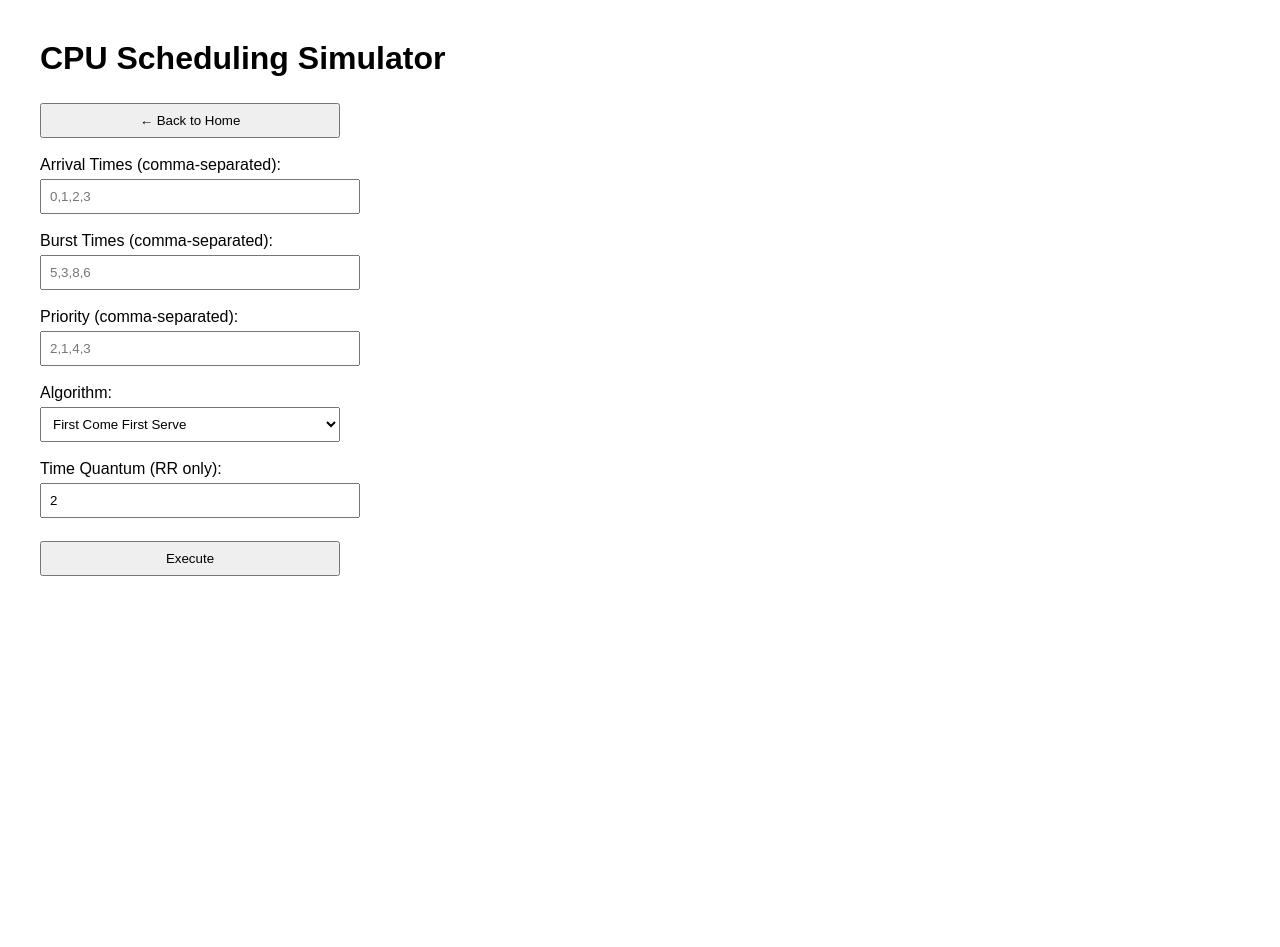
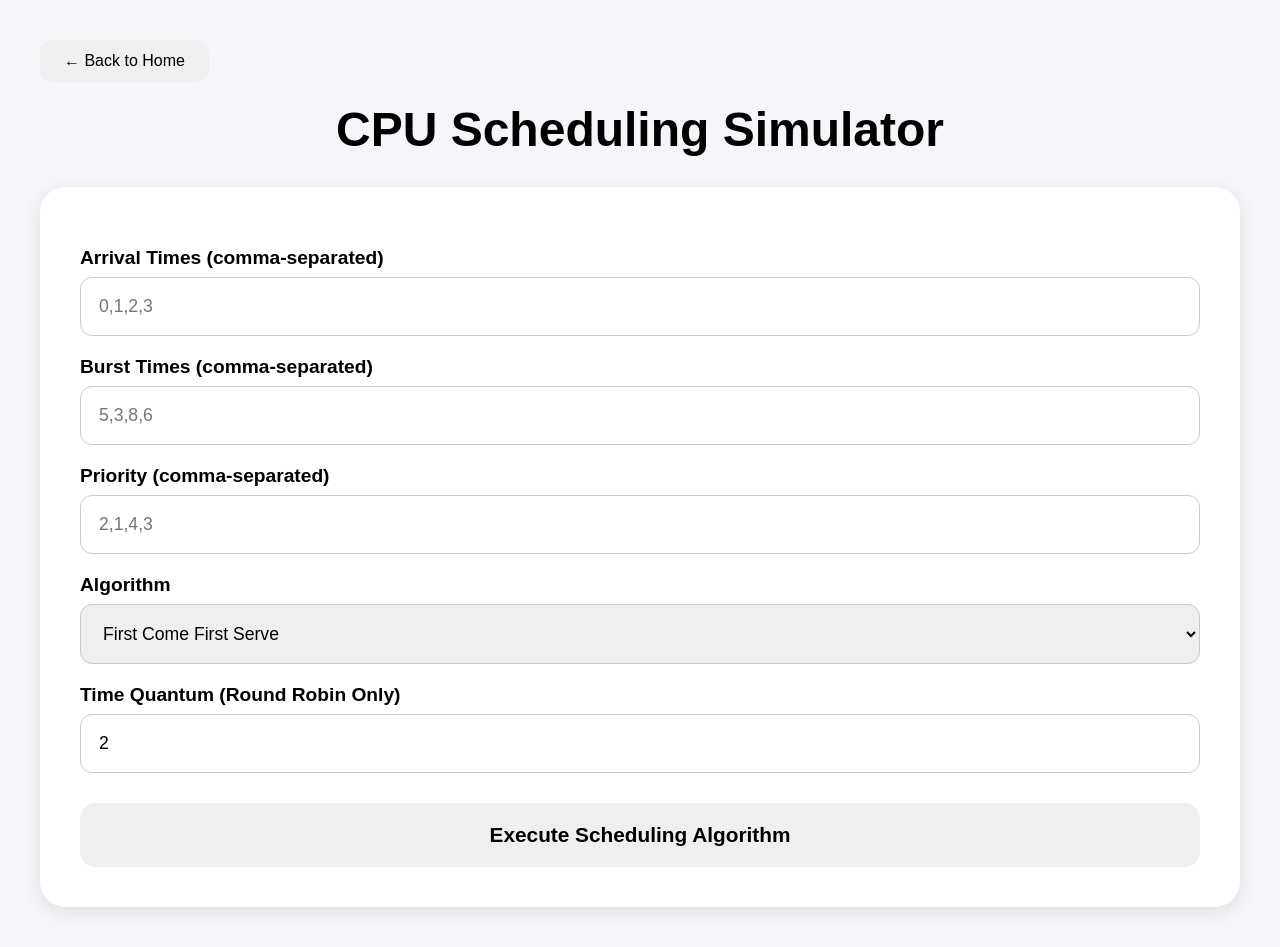
Before and after one commit to lindenn21/os_final_project, a Flask app: page /cpu-scheduling in a window 1280 px wide. Before the commit the page ends 576 px from the top, so only its background shows below. Run offline with Flask 3, Linux system fonts and the light colour scheme.

Commit message:
Cleaner cpu scheduling look

```diff
--- a/templates/cpu_sched.html
+++ b/templates/cpu_sched.html
@@ -4,59 +4,163 @@
     <title>CPU Scheduling Simulator</title>
 
     <style>
-        body {
-            font-family: Arial;
-            margin: 40px;
+
+        *{
+            margin:0;
+            padding:0;
+            box-sizing:border-box;
+            font-family:Arial, sans-serif;
         }
 
-        input, select, button {
-            padding: 8px;
-            margin-top: 5px;
-            width: 300px;
+        body{
+            background:#f4f6f9;
+            padding:40px;
         }
 
-        table {
-            border-collapse: collapse;
-            margin-top: 20px;
+        .container{
+            max-width:1200px;
+            margin:auto;
         }
 
-        th, td {
-            border: 1px solid black;
-            padding: 10px;
-            text-align: center;
+        h1{
+            text-align:center;
+            font-size:3rem;
+            margin-bottom:30px;
         }
 
-        h2, h3 {
-            margin-top: 20px;
+        .back-btn{
+            display:inline-block;
+            text-decoration:none;
+            margin-bottom:20px;
         }
+
+        .back-btn button{
+            padding:12px 24px;
+            border:none;
+            border-radius:12px;
+            cursor:pointer;
+            font-size:1rem;
+        }
+
+        .form-card{
+            background:white;
+            padding:40px;
+            border-radius:25px;
+            box-shadow:0 5px 20px rgba(0,0,0,0.1);
+        }
+
+        label{
+            display:block;
+            margin-top:20px;
+            margin-bottom:8px;
+            font-size:1.2rem;
+            font-weight:bold;
+        }
+
+        input,
+        select{
+            width:100%;
+            padding:18px;
+            font-size:1.1rem;
+            border:1px solid #ccc;
+            border-radius:12px;
+        }
+
+        .execute-btn{
+            width:100%;
+            margin-top:30px;
+            padding:20px;
+            font-size:1.3rem;
+            font-weight:bold;
+            border:none;
+            border-radius:15px;
+            cursor:pointer;
+        }
+
+        h2{
+            text-align:center;
+            margin-top:40px;
+            margin-bottom:20px;
+            font-size:2rem;
+        }
+
+        table{
+            width:100%;
+            border-collapse:collapse;
+            background:white;
+            border-radius:20px;
+            overflow:hidden;
+            box-shadow:0 5px 20px rgba(0,0,0,0.1);
+        }
+
+        th{
+            padding:18px;
+            font-size:1.1rem;
+        }
+
+        td{
+            padding:16px;
+            text-align:center;
+            font-size:1rem;
+        }
+
+        th,
+        td{
+            border:1px solid #ddd;
+        }
+
+        .averages{
+            margin-top:25px;
+            text-align:center;
+        }
+
+        .averages h3{
+            font-size:1.4rem;
+            margin-top:10px;
+        }
+
     </style>
 </head>
 
 <body>
 
-    <h1>CPU Scheduling Simulator</h1>
+<div class="container">
 
-    <a href="/">
+    <a href="/" class="back-btn">
         <button>← Back to Home</button>
     </a>
 
-    <br><br>
+    <h1>CPU Scheduling Simulator</h1>
+
+    <div class="form-card">
 
         <form method="POST">
 
-        <label>Arrival Times (comma-separated):</label><br>
-        <input type="text" name="arrival" placeholder="0,1,2,3" required>
-        <br><br>
+            <label>Arrival Times (comma-separated)</label>
+            <input
+                type="text"
+                name="arrival"
+                placeholder="0,1,2,3"
+                required
+            >
 
-        <label>Burst Times (comma-separated):</label><br>
-        <input type="text" name="burst" placeholder="5,3,8,6" required>
-        <br><br>
+            <label>Burst Times (comma-separated)</label>
+            <input
+                type="text"
+                name="burst"
+                placeholder="5,3,8,6"
+                required
+            >
 
-        <label>Priority (comma-separated):</label><br>
-        <input type="text" name="priority" placeholder="2,1,4,3" required>
-        <br><br>
+            <label>Priority (comma-separated)</label>
+            <input
+                type="text"
+                name="priority"
+                placeholder="2,1,4,3"
+                required
+            >
 
-        <label>Algorithm:</label><br>
+            <label>Algorithm</label>
             <select name="algorithm">
                 <option value="FCFS">First Come First Serve</option>
                 <option value="SJF">Shortest Job First</option>
@@ -65,22 +169,30 @@
                 <option value="RR">Round Robin</option>
             </select>
 
-        <br><br>
+            <label>Time Quantum (Round Robin Only)</label>
+            <input
+                type="number"
+                name="quantum"
+                value="2"
+            >
 
-        <label>Time Quantum (RR only):</label><br>
-        <input type="number" name="quantum" value="2">
-
-        <br><br>
-
-        <button type="submit">Execute</button>
+            <button
+                type="submit"
+                class="execute-btn"
+            >
+                Execute Scheduling Algorithm
+            </button>
 
         </form>
+
+    </div>
 
     {% if results %}
 
     <h2>Results</h2>
 
     <table>
+
         <tr>
             <th>PID</th>
             <th>Arrival</th>
@@ -91,6 +203,7 @@
         </tr>
 
         {% for p in results %}
+
         <tr>
             <td>{{ p.pid }}</td>
             <td>{{ p.arrival }}</td>
@@ -99,13 +212,28 @@
             <td>{{ p.waiting }}</td>
             <td>{{ p.turnaround }}</td>
         </tr>
+
         {% endfor %}
+
     </table>
 
-    <h3>Average Waiting Time: {{ avg_waiting }}</h3>
-    <h3>Average Turnaround Time: {{ avg_turnaround }}</h3>
+    <div class="averages">
+
+        <h3>
+            Average Waiting Time:
+            {{ "%.2f"|format(avg_waiting) }}
+        </h3>
+
+        <h3>
+            Average Turnaround Time:
+            {{ "%.2f"|format(avg_turnaround) }}
+        </h3>
+
+    </div>
 
     {% endif %}
 
+</div>
+
 </body>
 </html>
```
Lines whose indentation alone changed are shown as unchanged.
